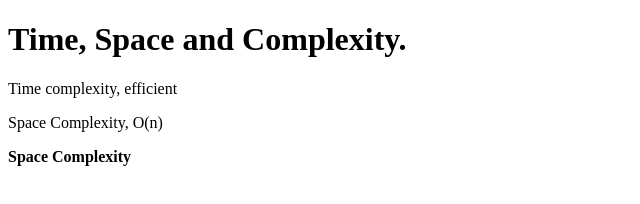
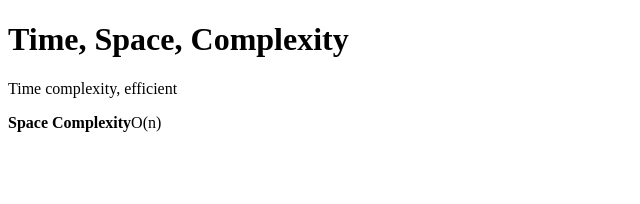
Before and after one commit to acciojob/time-and-space-complexity-Swapnilss53, a website: page main.html in a window 1280 px wide. Shown: the whole page, without its empty margins (0-640 px from the left). Drawn offline with Linux system fonts and the light colour scheme.

Commit message:
created a submission

```diff
--- a/main.html
+++ b/main.html
@@ -8,10 +8,9 @@
 
 <body>
 	<!-- the entire body must be written by student -->
-	<h1>Time, Space and Complexity.</h1>
+	<h1>Time, Space, Complexity</h1>
 	<p>Time complexity, efficient</p>
-	<p>Space Complexity, O(n)</p>
-	<p><b>Space Complexity</b></p>
+	<p><b>Space Complexity</b>O(n)</p>
     <script type="text/javascript" src="./script.js">
 </script>
 
```
